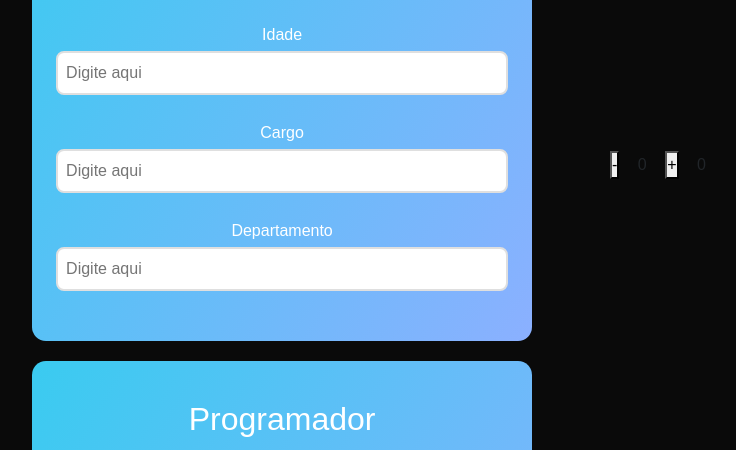
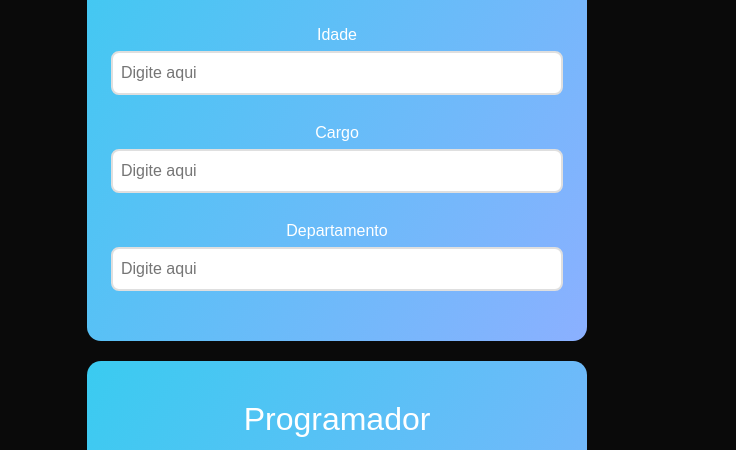
Before and after one commit to AlexVieira1/Atividade, a plain HTML site: page index.html in a window 1280 px wide. Shown: the part 650-1100 px from the top of the page, without its empty margins (303-1039 px from the left). Drawn offline with nearby package versions, Linux system fonts and the light colour scheme.

Commit message:
Update index.html

```diff
--- a/index.html
+++ b/index.html
@@ -68,14 +68,6 @@
       <button>Cadastrar</button>
     </form>
   </div>
-  <section>
-    <div>
-      <button onclick="remover(0)" style="margin: 14px;">-</button>
-      <span id="quantidade0">0</span>
-      <button onclick="adicionar(0)" style="margin: 14px;">+</button>
-      <span id="total0">0</span>
-    </div>
-  </section>
   <style>
     * {
       box-sizing: border-box;
```
